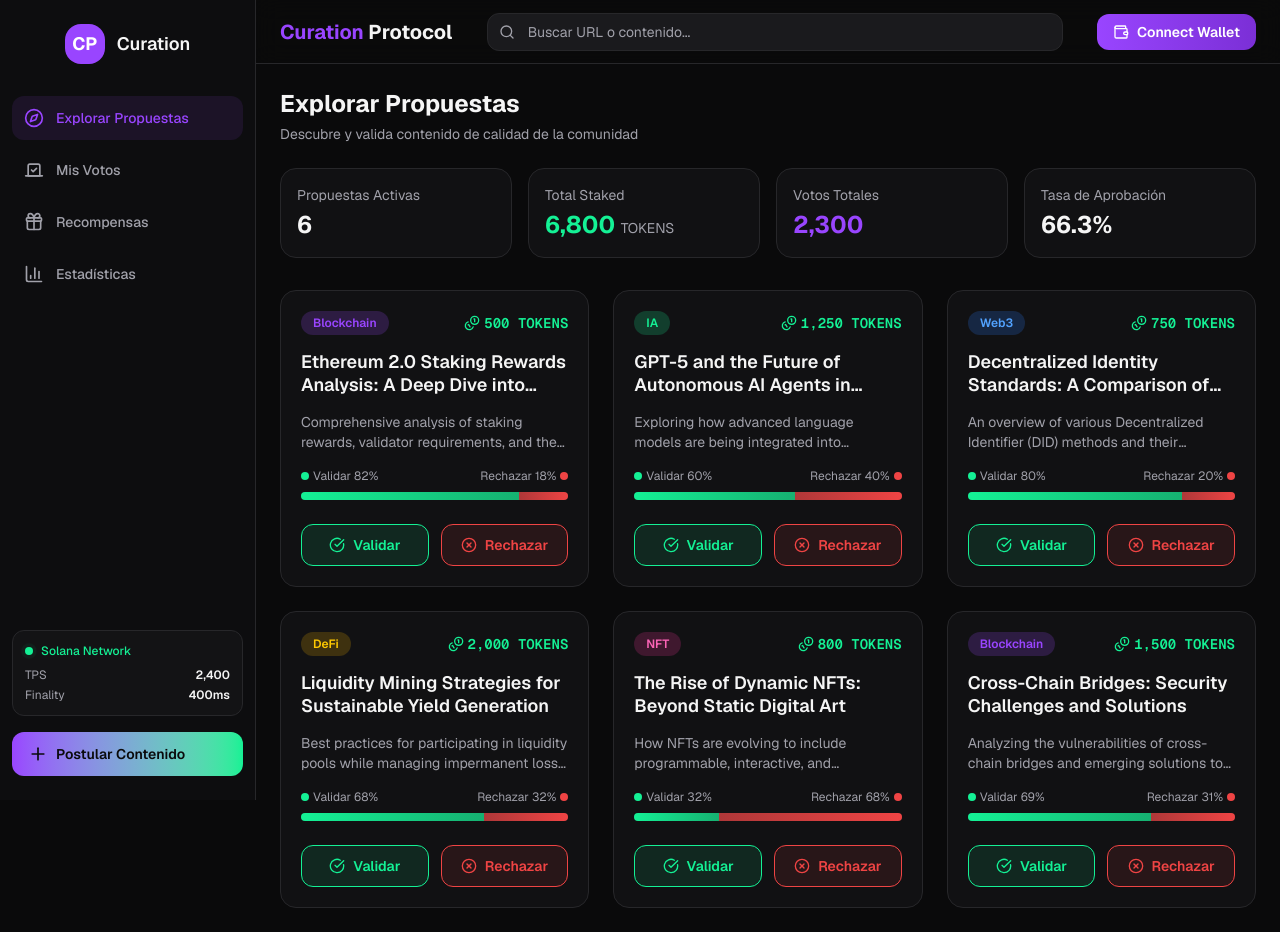
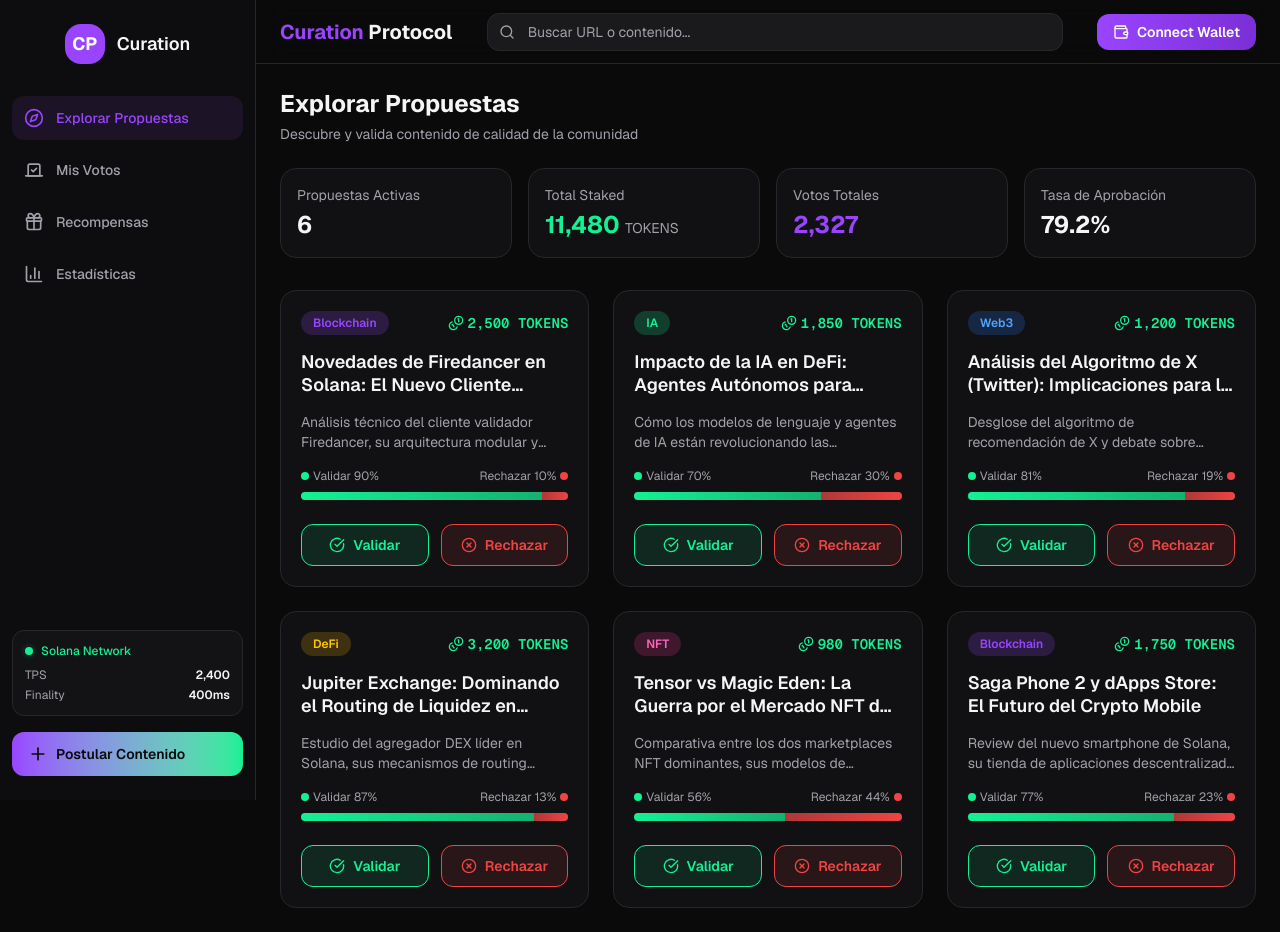
Before and after one commit to CurationProtocol/curation-protocol-dashboard, a Next.js app: page / in a window 1280 px wide. Built offline with nearby package versions, Linux system fonts and the light colour scheme.

Commit message:
feat: add real crypto proposals with technical details\n\nUpdate proposal data with relevant crypto examples and adjust stakes/votes.

```diff
--- a/app/page.tsx
+++ b/app/page.tsx
@@ -9,62 +9,62 @@ const mockProposals: Proposal[] = [
   {
     id: "1",
     category: "Blockchain",
-    title: "Ethereum 2.0 Staking Rewards Analysis: A Deep Dive into Validator Economics",
+    title: "Novedades de Firedancer en Solana: El Nuevo Cliente Validador de Jump Crypto",
     summary:
-      "Comprehensive analysis of staking rewards, validator requirements, and the economic implications of Ethereum's transition to Proof of Stake.",
-    stake: 500,
-    votesFor: 245,
-    votesAgainst: 55,
+      "Análisis técnico del cliente validador Firedancer, su arquitectura modular y cómo promete aumentar el throughput de Solana a 1M+ TPS.",
+    stake: 2500,
+    votesFor: 385,
+    votesAgainst: 42,
   },
   {
     id: "2",
     category: "IA",
-    title: "GPT-5 and the Future of Autonomous AI Agents in Web3",
+    title: "Impacto de la IA en DeFi: Agentes Autónomos para Trading y Gestión de Riesgos",
     summary:
-      "Exploring how advanced language models are being integrated into decentralized applications to create self-governing autonomous agents.",
-    stake: 1250,
-    votesFor: 180,
-    votesAgainst: 120,
+      "Cómo los modelos de lenguaje y agentes de IA están revolucionando las estrategias de trading algorítmico y la evaluación de riesgos en protocolos DeFi.",
+    stake: 1850,
+    votesFor: 220,
+    votesAgainst: 95,
   },
   {
     id: "3",
     category: "Web3",
-    title: "Decentralized Identity Standards: A Comparison of DID Methods",
+    title: "Análisis del Algoritmo de X (Twitter): Implicaciones para la Descentralización",
     summary:
-      "An overview of various Decentralized Identifier (DID) methods and their implications for privacy, security, and interoperability.",
-    stake: 750,
-    votesFor: 320,
-    votesAgainst: 80,
+      "Desglose del algoritmo de recomendación de X y debate sobre alternativas descentralizadas como Bluesky, Farcaster y Lens Protocol.",
+    stake: 1200,
+    votesFor: 340,
+    votesAgainst: 78,
   },
   {
     id: "4",
     category: "DeFi",
-    title: "Liquidity Mining Strategies for Sustainable Yield Generation",
+    title: "Jupiter Exchange: Dominando el Routing de Liquidez en Solana",
     summary:
-      "Best practices for participating in liquidity pools while managing impermanent loss and maximizing long-term returns.",
-    stake: 2000,
-    votesFor: 410,
-    votesAgainst: 190,
+      "Estudio del agregador DEX líder en Solana, sus mecanismos de routing inteligente, el token JUP y el impacto en el ecosistema DeFi.",
+    stake: 3200,
+    votesFor: 456,
+    votesAgainst: 67,
   },
   {
     id: "5",
     category: "NFT",
-    title: "The Rise of Dynamic NFTs: Beyond Static Digital Art",
+    title: "Tensor vs Magic Eden: La Guerra por el Mercado NFT de Solana",
     summary:
-      "How NFTs are evolving to include programmable, interactive, and responsive elements that change based on external conditions.",
-    stake: 800,
-    votesFor: 95,
-    votesAgainst: 205,
+      "Comparativa entre los dos marketplaces NFT dominantes, sus modelos de royalties, herramientas para traders y estrategias de crecimiento.",
+    stake: 980,
+    votesFor: 145,
+    votesAgainst: 112,
   },
   {
     id: "6",
     category: "Blockchain",
-    title: "Cross-Chain Bridges: Security Challenges and Solutions",
+    title: "Saga Phone 2 y dApps Store: El Futuro del Crypto Mobile",
     summary:
-      "Analyzing the vulnerabilities of cross-chain bridges and emerging solutions to ensure secure asset transfers between networks.",
-    stake: 1500,
-    votesFor: 275,
-    votesAgainst: 125,
+      "Review del nuevo smartphone de Solana, su tienda de aplicaciones descentralizada y cómo podría cambiar la adopción masiva de Web3.",
+    stake: 1750,
+    votesFor: 298,
+    votesAgainst: 89,
   },
 ]
 
```
